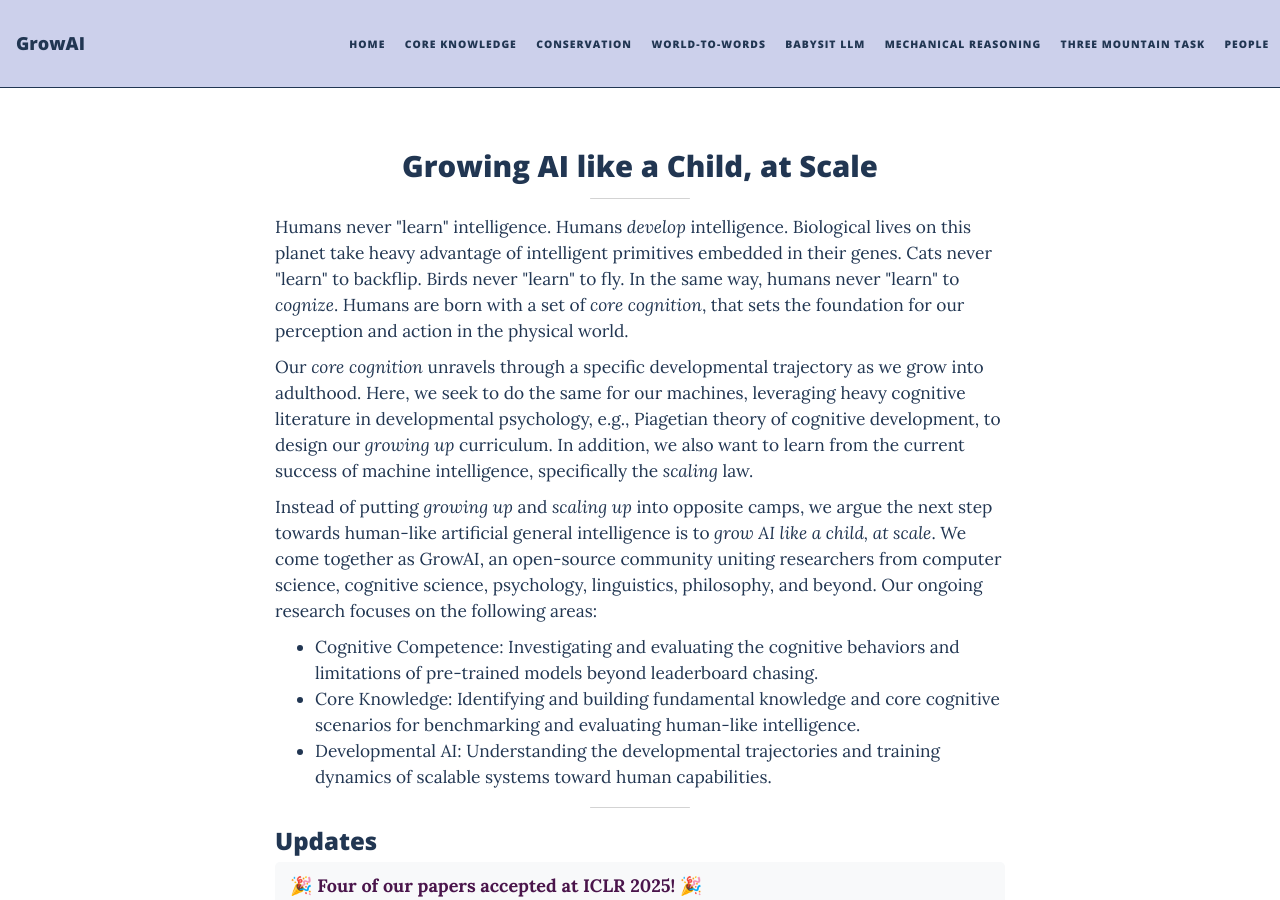
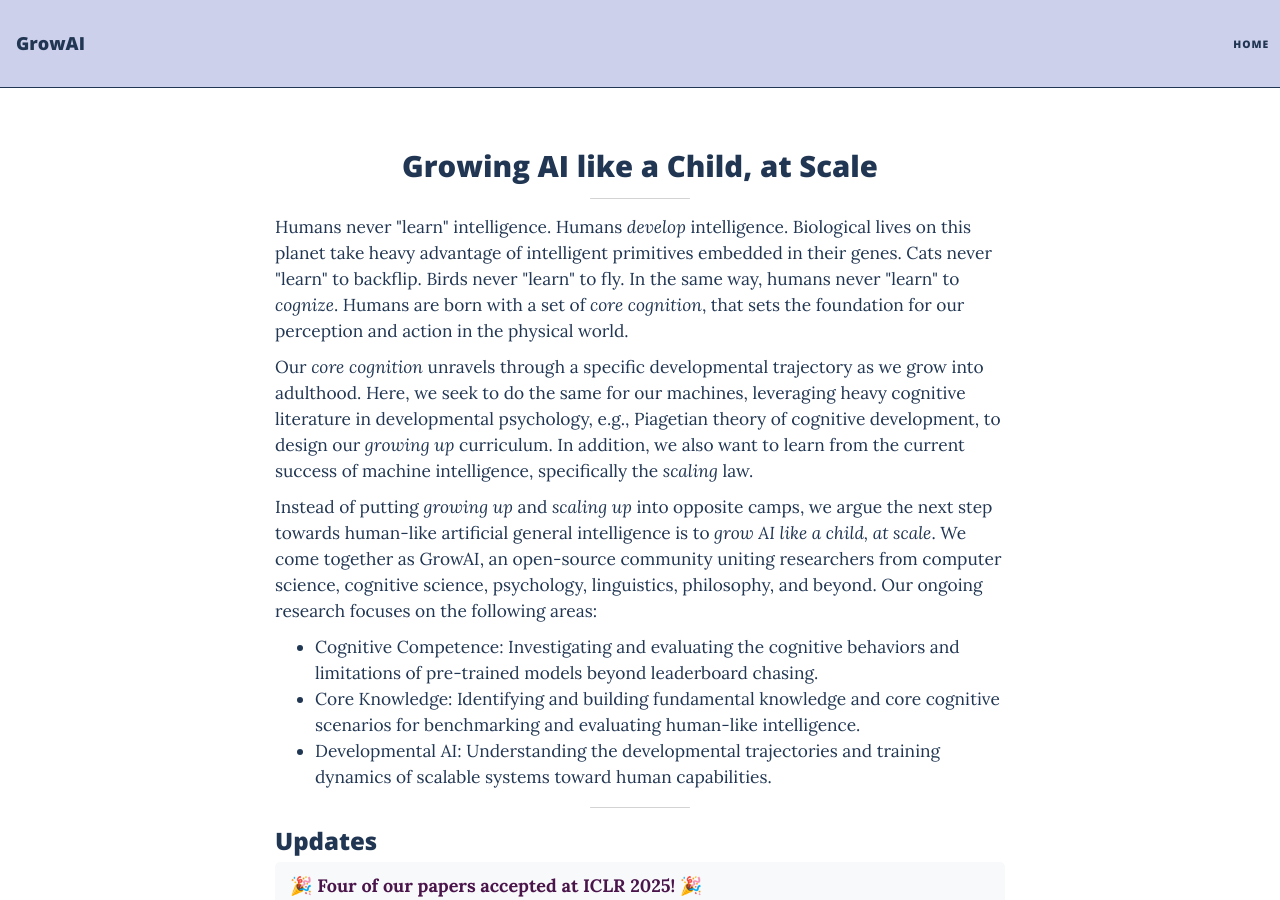
Before and after one commit to growing-ai-like-a-child/growing-ai-like-a-child.github.io, a Jekyll site: the page built from index.html, in a window 1280 px wide and 900 px high. Built offline with Jekyll 4.4.1, drawn with Linux system fonts in a browser that asks for light colours; nearby versions of some CDN libraries; the list of posts is cut into pages by our own code; part of the change alters nothing that is shown.

Commit message:
keep working on website tmr

```diff
--- a/_config.yml
+++ b/_config.yml
@@ -15,13 +15,13 @@ author: GrowAI
 
 navbar-links:
   Home: "/"
-  Core Knowledge: "/pages/Core"
-  Conservation: "/pages/Conservation"
-  World-to-Words: "/pages/OctoBERT"
-  BabySit LLM: "/pages/BabySit"
-  Mechanical Reasoning: "/pages/MechReasoning"
-  Three Mountain Task: "/pages/Three Mountain Task"
-  People: "/pages/People"
+  # Core Knowledge: "/pages/Core"
+  # Conservation: "/pages/Conservation"
+  # World-to-Words: "/pages/OctoBERT"
+  # BabySit LLM: "/pages/BabySit"
+  # Mechanical Reasoning: "/pages/MechReasoning"
+  # Three Mountain Task: "/pages/Three Mountain Task"
+  # People: "/pages/People"
 
 
 # Image to show in the navigation bar - works best with a square image
```
